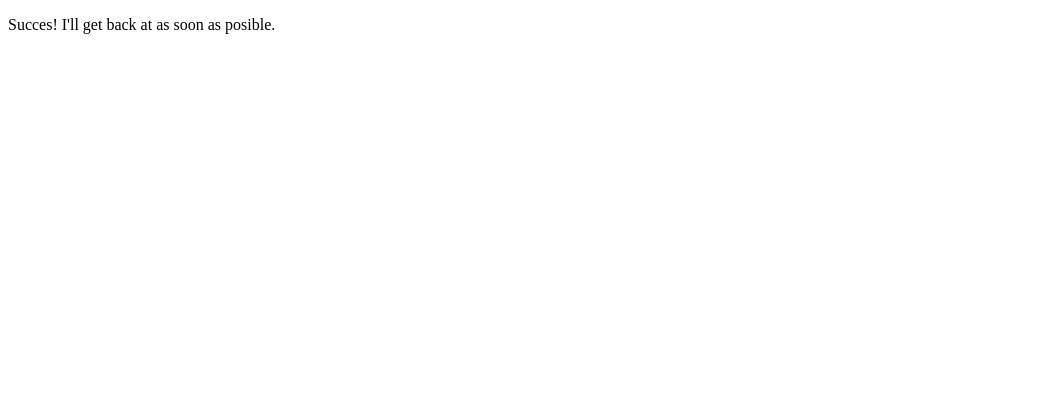
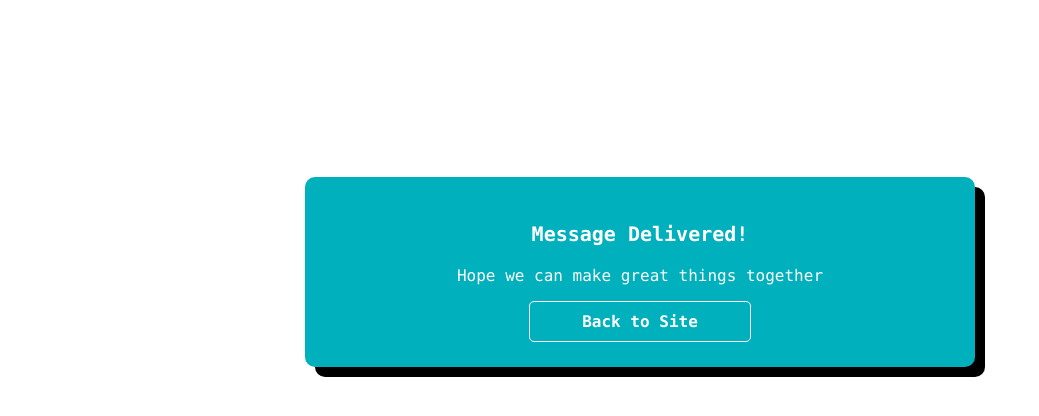
Before and after one commit to Wissenss/wissenss.github.io, a plain HTML site: page succes.html in a window 1280 px wide. Shown: the whole page, without its empty margins (0-1039 px from the left). Drawn offline with Linux system fonts and the light colour scheme.

Commit message:
style succes page

```diff
--- /dev/null
+++ b/succes.css
@@ -0,0 +1,71 @@
+html
+{
+    margin: 0;
+    height: 100%;
+}
+
+body{
+    background-color: white;
+    /* background-color: #202124; */
+    display: grid;
+    place-items: center;
+    /* height: 100px;   */
+    margin: 0;
+    height: 100%;
+}
+
+/* .center
+{
+
+} */
+
+#messageDelivered
+{
+    display: grid;
+    place-items: center;
+    margin-top: -20%;
+    background-color: rgba(0, 176, 189, 1);
+    border: 5px solid rgba(0, 176, 189, 1);
+    width: 50%;
+    min-width: 250px;
+    height: 20%;
+    min-height: 150px;
+    padding: 10px;
+    border-radius: 10px;
+    box-shadow: 10px 10px;
+}
+
+#content
+{
+    color: white;
+    text-align: center;
+}
+
+.whiteLineButton{
+    padding: 10px;
+    font-weight: bold;
+    color: white;
+    transition: 0.15s;
+    border: 1px solid white;
+    /* background-color: white; */
+    border-radius: 5px;
+    display: block;
+    width: 100px;
+    text-align: center;
+    margin: auto;
+    text-decoration: none;
+}
+
+.whiteLineButton:active
+{
+    text-decoration: none;
+}
+
+.whiteLineButton:hover{
+    color: rgba(0, 176, 189, 1);
+    background-color: white;
+    cursor: pointer;
+    border: 1px solid transparent;
+    transition: 0.15s;
+    text-decoration: none;
+}
--- a/succes.html
+++ b/succes.html
@@ -4,9 +4,20 @@
     <meta charset="UTF-8">
     <meta http-equiv="X-UA-Compatible" content="IE=edge">
     <meta name="viewport" content="width=device-width, initial-scale=1.0">
-    <title>Document</title>
+    <title>Succes</title>
+    <link rel="stylesheet" href="style.css">
+    <link rel="stylesheet" href="succes.css">
+    <link rel="icon" href="Assets/icon.jpg"/>
 </head>
 <body>
-    <p>Succes! I'll get back at as soon as posible.</p>
+    <!-- <article class="center"> -->
+        <div id="messageDelivered">
+            <div id="content">
+                <p style="font-size: 20px; font-weight: bold;">Message Delivered!</p>
+                <p>Hope we can make great things together</p>
+                <a class="whiteLineButton" style="width: 200px;" href="index.html">Back to Site</a>
+            </div>
+        </div>
+    <!-- <article> -->
 </body>
 </html>
```
Also changed, not shown: index.html (+1 -1 lines).
